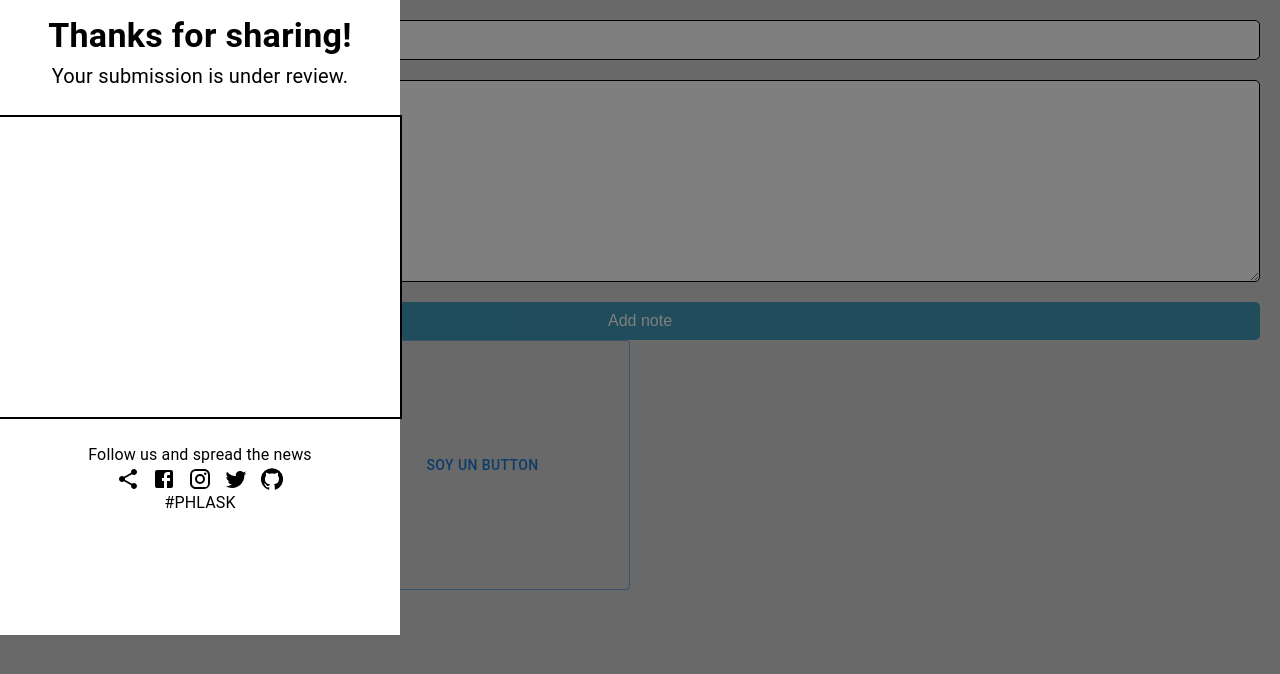
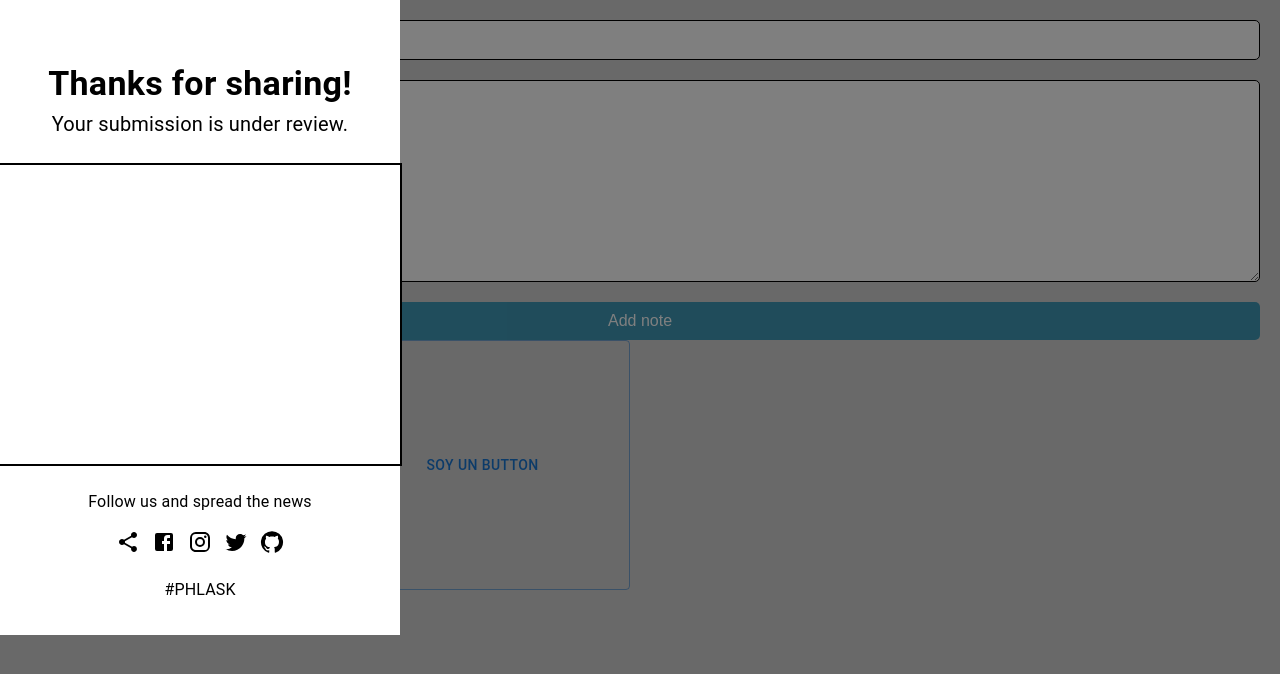
Before and after one commit to a-maci29/notes-app, a React (Create React App) app: page / in a window 1280 px wide. Both pictures are taken after a click on the button "SOY UN BUTTON". Shown: the top 674 px of the page. Built offline with nearby package versions, Linux system fonts and the light colour scheme.

Commit message:
Adds some margins

```diff
--- a/src/components/ConfirmationModal.tsx
+++ b/src/components/ConfirmationModal.tsx
@@ -6,6 +6,7 @@ import FacebookIcon from '@mui/icons-material/Facebook';
 import InstagramIcon from '@mui/icons-material/Instagram';
 import TwitterIcon from '@mui/icons-material/Twitter';
 import GitHubIcon from '@mui/icons-material/GitHub';
+import styles from '../styles/ConfirmationModal';
 
 const ConfirmationModal = () => {
 
@@ -27,6 +28,7 @@ const ConfirmationModal = () => {
           onClose={handleClose}
           aria-labelledby="Confirmation"
           aria-describedby="Confirmation"
+          className="modal"
         >
           <Stack
             sx={{
@@ -42,7 +44,8 @@ const ConfirmationModal = () => {
               <Box
                 sx={{ flexDirection: 'column',
                 display: 'flex',
-                textAlign: 'center'
+                textAlign: 'center',
+                mt: 6
                 }}>
 
                 <Typography
@@ -74,7 +77,9 @@ const ConfirmationModal = () => {
                 sx={{ display: 'flex',
                       flexDirection: 'row',
                       justifyContent: 'space-evenly',
-                      width: '60%'}}>
+                      width: '60%',
+                      mt: 2,
+                      mb: 2}}>
 
               <ShareIcon aria-label="Share"></ShareIcon>
 
@@ -87,10 +92,13 @@ const ConfirmationModal = () => {
               <GitHubIcon aria-label="Github"></GitHubIcon>
 
               </Container>
+              <Box
+                sx={{mt: 1, mb: 1}}>
               <Typography
                 aria-label="Phlask">
                 #PHLASK
               </Typography>
+              </Box>
           </Stack>
         </Modal>
       </>
```
